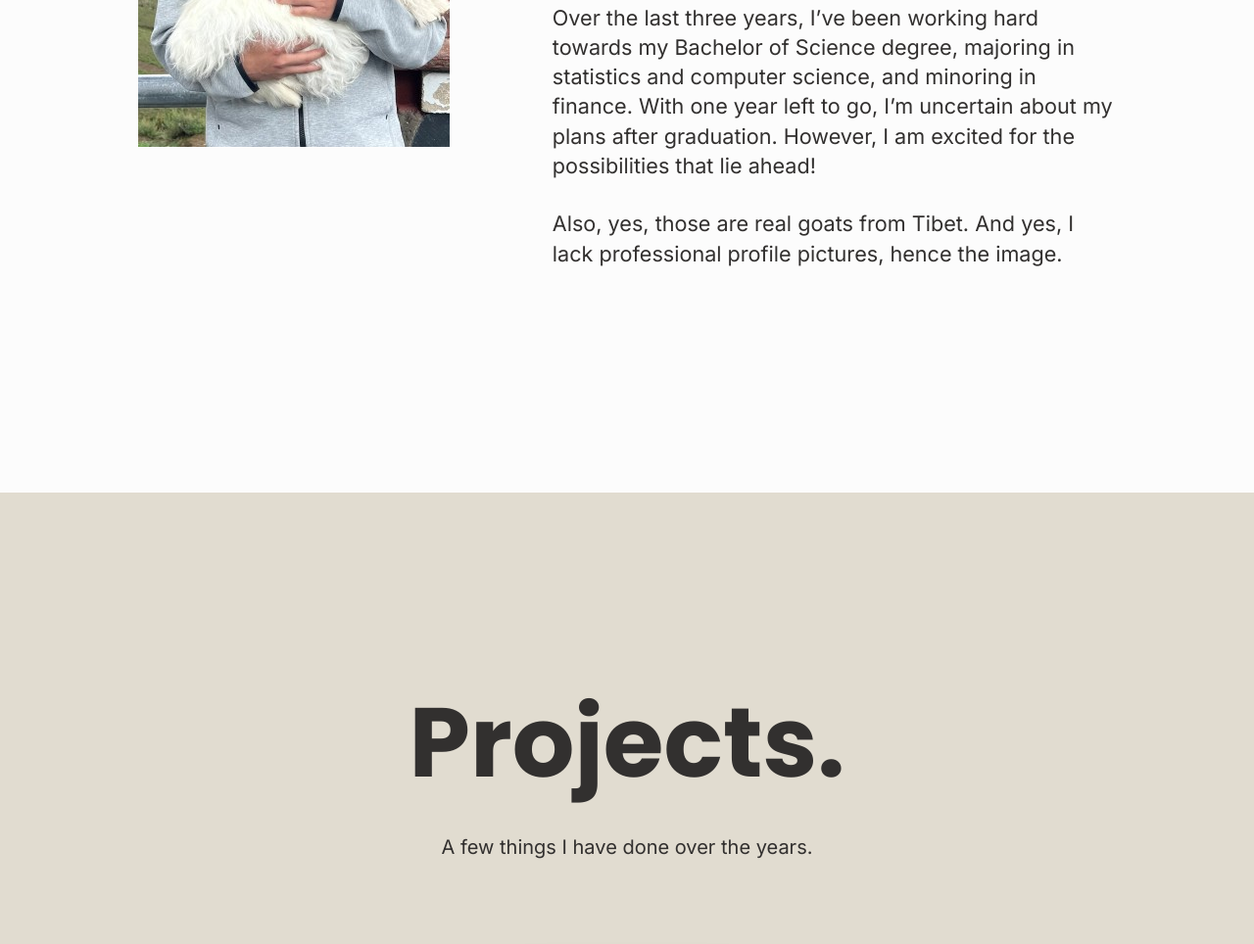
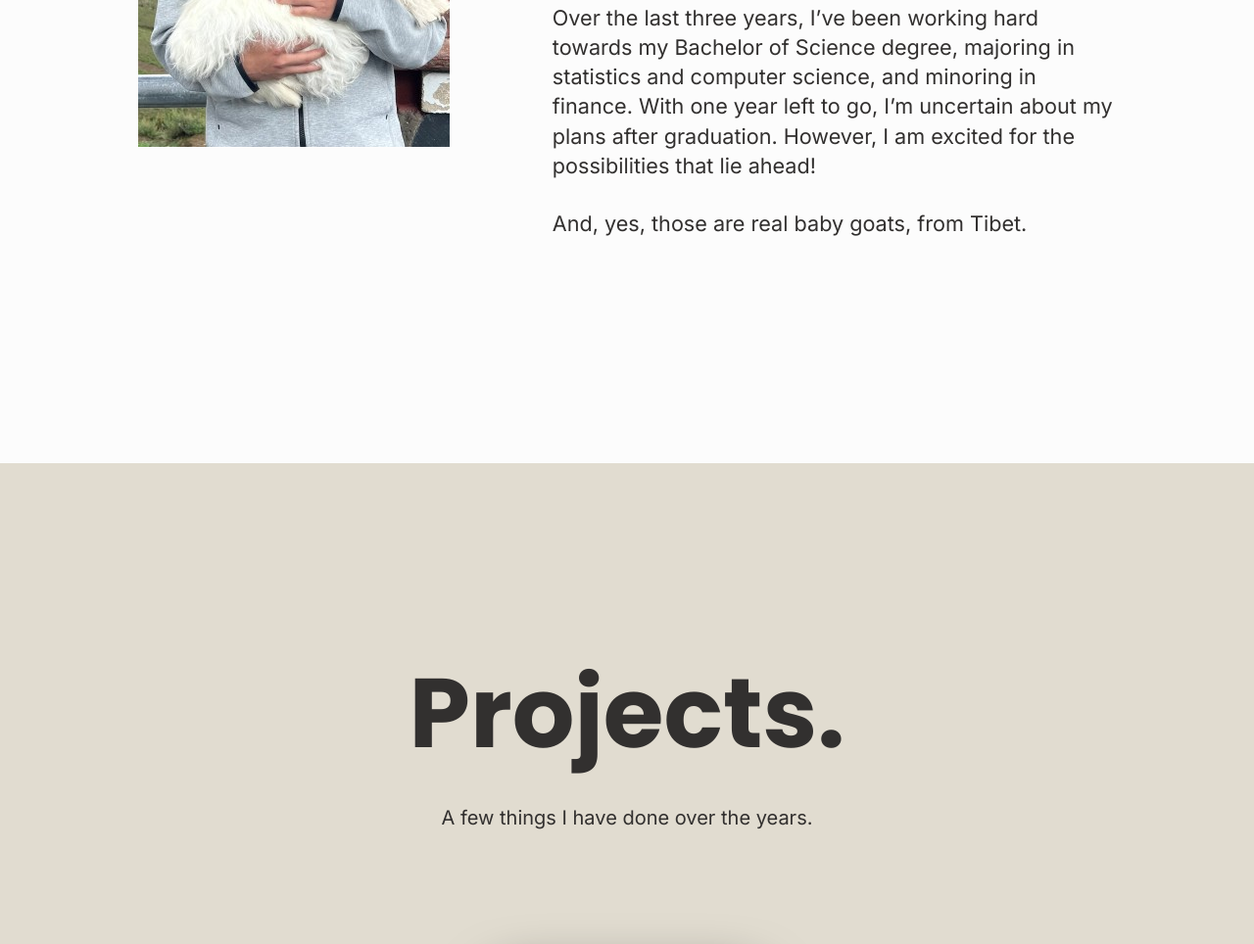
Before and after one commit to devkevw/personal-website, a plain HTML site: page index.html in a window 1280 px wide. Shown: the part 888-1852 px from the top of the page at 98% size. Drawn offline with Linux system fonts and the light colour scheme; no server answers.

Commit message:
Edit intro spiel

```diff
--- a/index.html
+++ b/index.html
@@ -81,8 +81,9 @@
                     after graduation. However, I am excited for the possibilities that lie ahead!</p>
 
                 <p class="spiel">
-                    Also, yes, those are real goats from Tibet. And yes, I lack professional profile pictures,
-                    hence the image.</p>
+                    And, yes, those are real baby goats, from Tibet.
+                    <!-- And yes, I lack professional profile pictures, hence the image. -->
+                </p>
 
             </div>
         </div>
```
